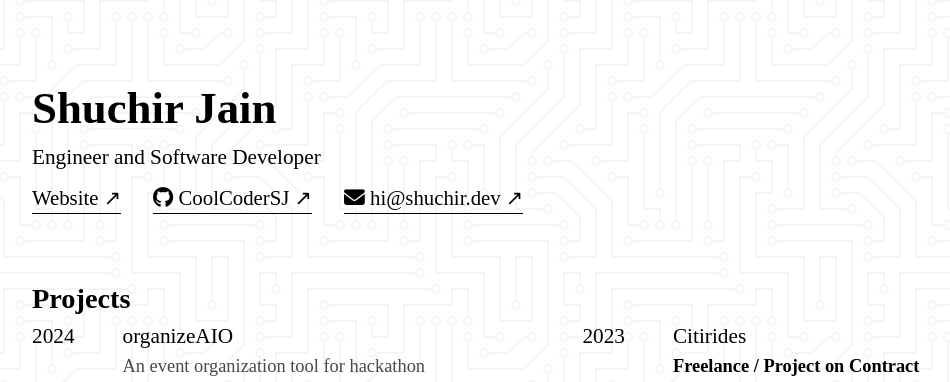
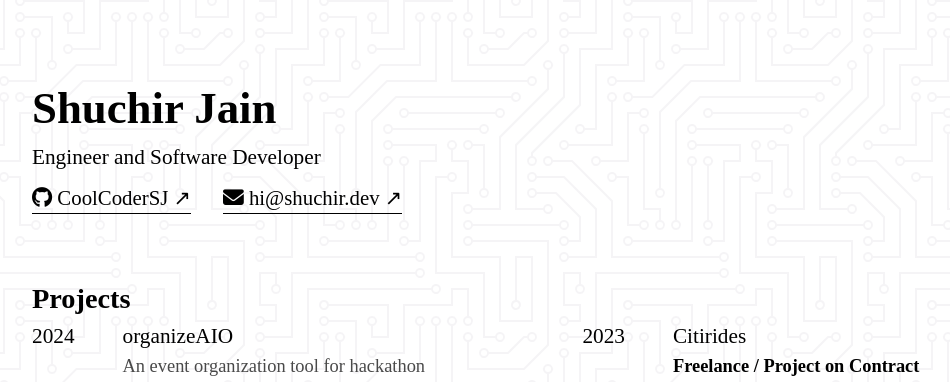
Before and after one commit to shuchirj/Transparency, a Flask app: page / in a window 1280 px wide; the page is wider, and only the part inside the window is pictured. Shown: the top 382 px of that part, without its empty margins (93-1043 px from the left). Run offline with Flask 3, Linux system fonts and the light colour scheme; some libraries are stand-ins or nearby versions; some web fonts are replaced.

Commit message:
remove link to website from website

```diff
--- a/templates/index.html
+++ b/templates/index.html
@@ -27,7 +27,6 @@
     <p class="mb-2 wow fadeInLeft">Engineer and Software Developer</p>
 
     <div class="flex flex-wrap flex-row gap-8">
-        <a class="wow fadeInRightBig" target="_blank" href="//shuchir.dev">Website</a>
         <a class="wow fadeInRightBig" target="_blank" href="//github.com/CoolCoderSJ"><i class="fa-brands fa-github"></i> CoolCoderSJ</a>
         <a class="wow fadeInRightBig" target="_blank" href="mailto:hi@shuchir.dev"><i class="fa-solid fa-envelope"></i> hi@shuchir.dev</a>
     </div>
--- a/templates/resume.html
+++ b/templates/resume.html
@@ -27,7 +27,6 @@
     <p class="mb-2 wow fadeInLeft">Engineer and Software Developer</p>
 
     <div class="flex flex-wrap flex-row gap-8">
-        <a class="wow fadeInRightBig" target="_blank" href="//shuchir.dev">Website</a>
         <a class="wow fadeInRightBig" target="_blank" href="//github.com/CoolCoderSJ"><i class="fa-brands fa-github"></i> CoolCoderSJ</a>
         <a class="wow fadeInRightBig" target="_blank" href="mailto:hi@shuchir.dev"><i class="fa-solid fa-envelope"></i> hi@shuchir.dev</a>
     </div>
```
